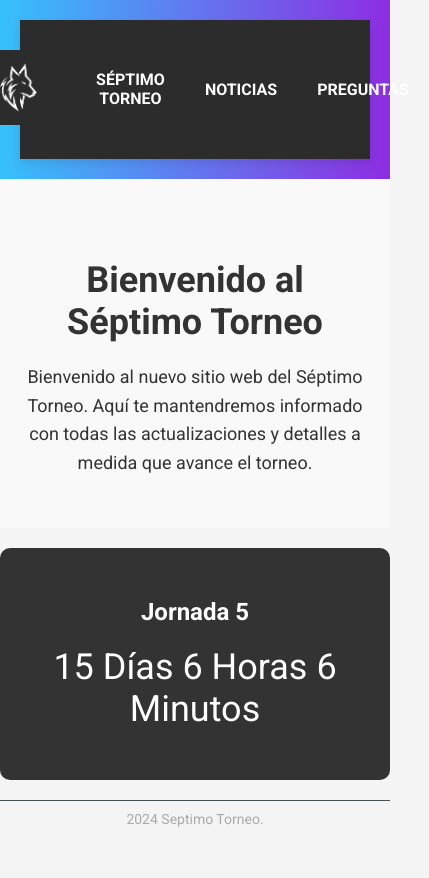
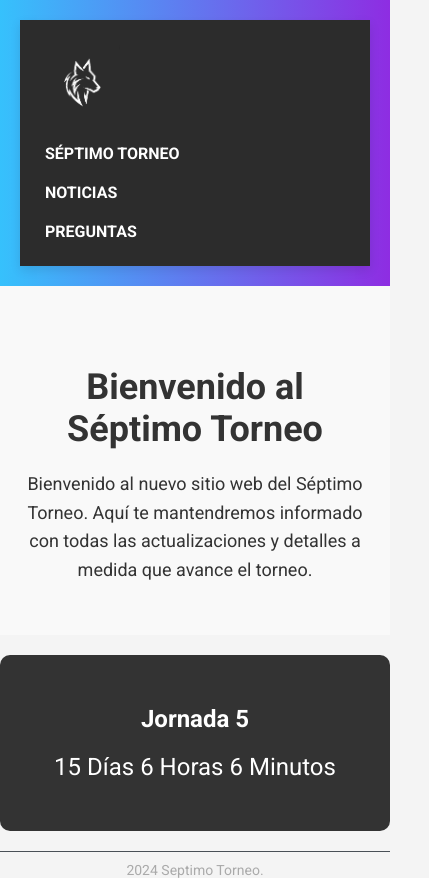
Before and after one commit to josue0712/septimotorneo, a plain HTML site: page index.html in a window 390 px wide. Shown: the whole page, 429 px wide, since content can reach past the window. Before the commit the page ends 844 px from the top, so only its background shows below. Drawn offline with Linux system fonts and the light colour scheme.

Commit message:
Update styles.css

```diff
--- a/css/styles.css
+++ b/css/styles.css
@@ -716,3 +716,22 @@ header nav {
     font-size: 14px;
     color: #aaa;
 }
+/* Estilos para dispositivos móviles */
+@media only screen and (max-width: 600px) {
+    .container {
+        padding: 10px;
+    }
+
+    .main-menu {
+        flex-direction: column;
+        align-items: flex-start;
+    }
+
+    .main-menu li {
+        padding: 10px;
+    }
+
+    #countdown-timer {
+        font-size: 24px; /* Reduce el tamaño del texto en pantallas pequeñas */
+    }
+}
```
